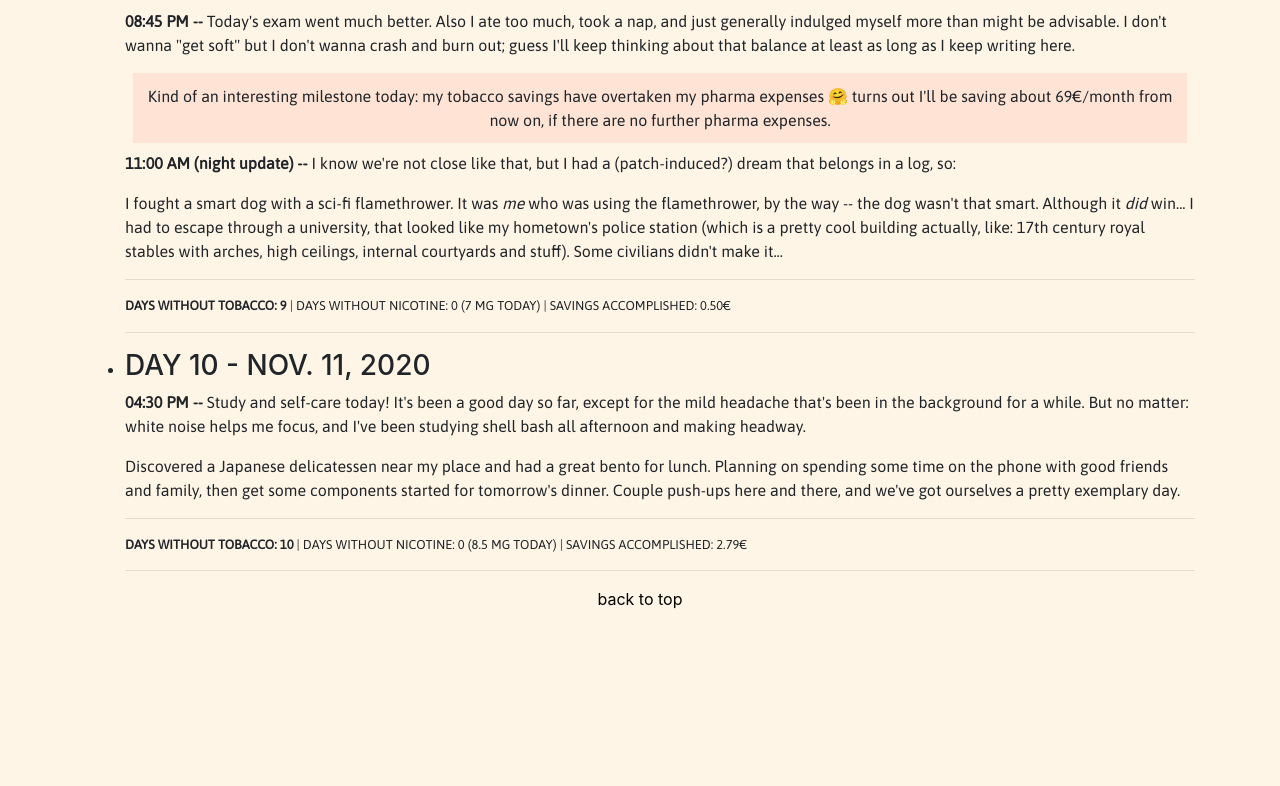
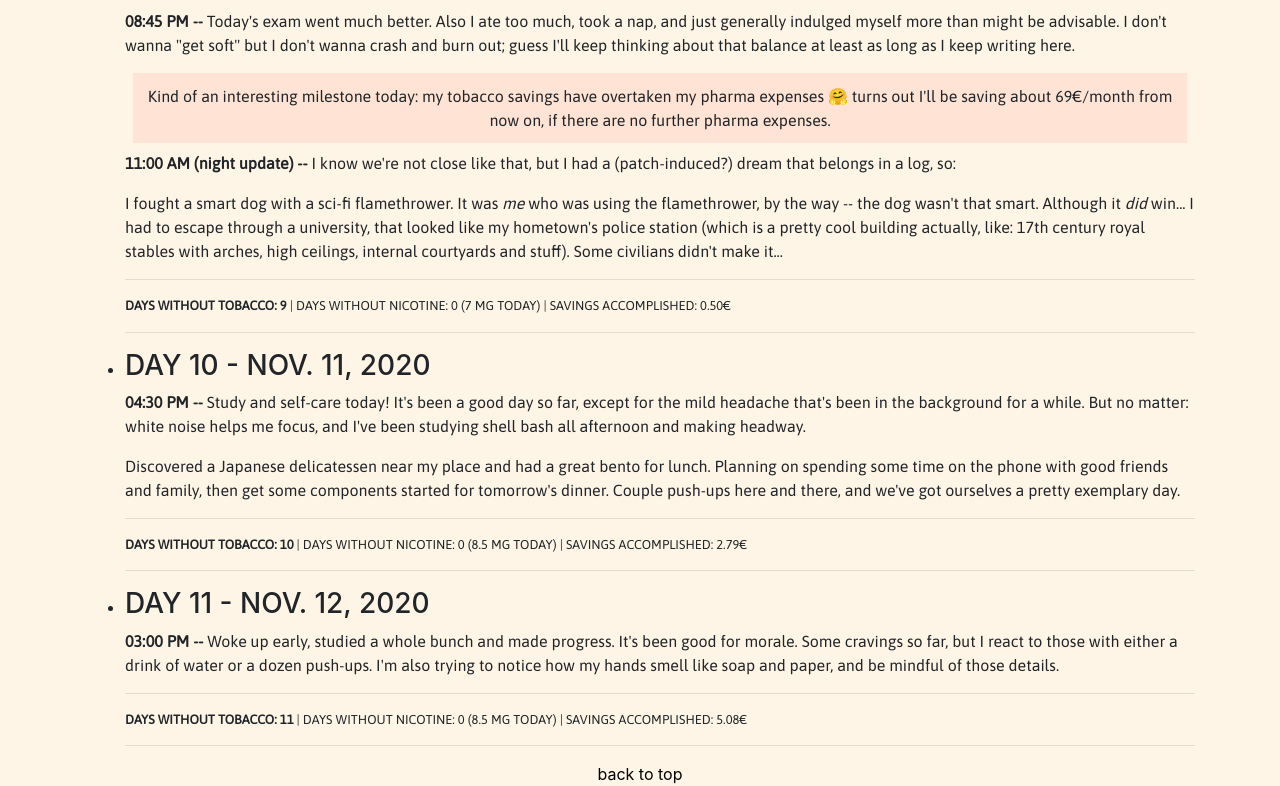
Before and after one commit to draialexis/alexisdrai, an Angular app: page / in a window 1280 px wide. Shown: the part 3893-4679 px from the top of the page. Before the commit the page ends 4504 px from the top, so only its background shows below. Built offline with nearby package versions, Linux system fonts and the light colour scheme.

Commit message:
Add entry for day 11

```diff
--- a/src/app/components/smokefree/smokefree.component.html
+++ b/src/app/components/smokefree/smokefree.component.html
@@ -189,6 +189,16 @@
       today) | savings accomplished: 2.79€</p>
     <hr>
   </li>
+  <li>
+    <h3 class="text-uppercase">Day 11 - nov. 12, 2020</h3>
+    <p><strong>03:00 PM --</strong> Woke up early, studied a whole bunch and made progress. It's been good for morale.
+      Some cravings so far, but I react to those with either a drink of water or a dozen push-ups. I'm also trying to
+      notice how my hands smell like soap and paper, and be mindful of those details.</p>
+    <hr>
+    <p class="small-print text-uppercase"><strong>days without tobacco: 11</strong> | days without nicotine: 0 (8.5 mg
+      today) | savings accomplished: 5.08€</p>
+    <hr>
+  </li>
   <!--<li>
     <h3 class="text-uppercase">Day N-1 - nov. N, 2020</h3>
     <p></p>
```
